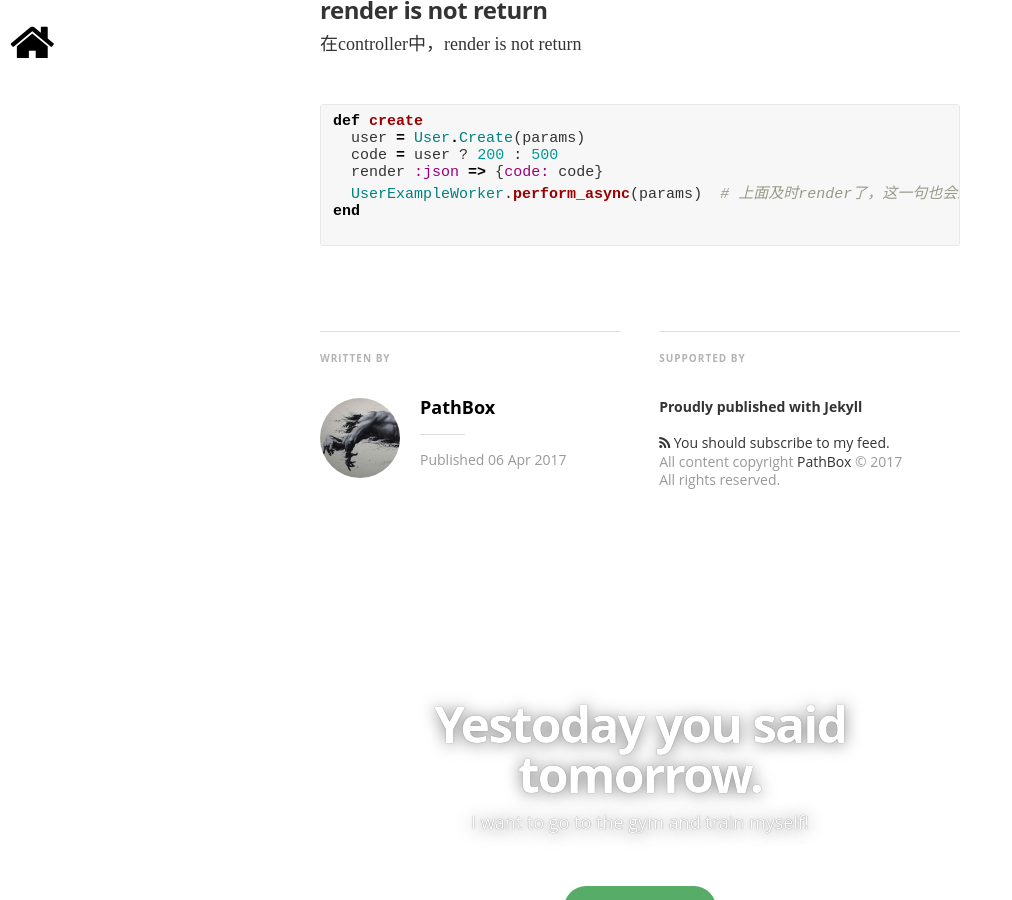
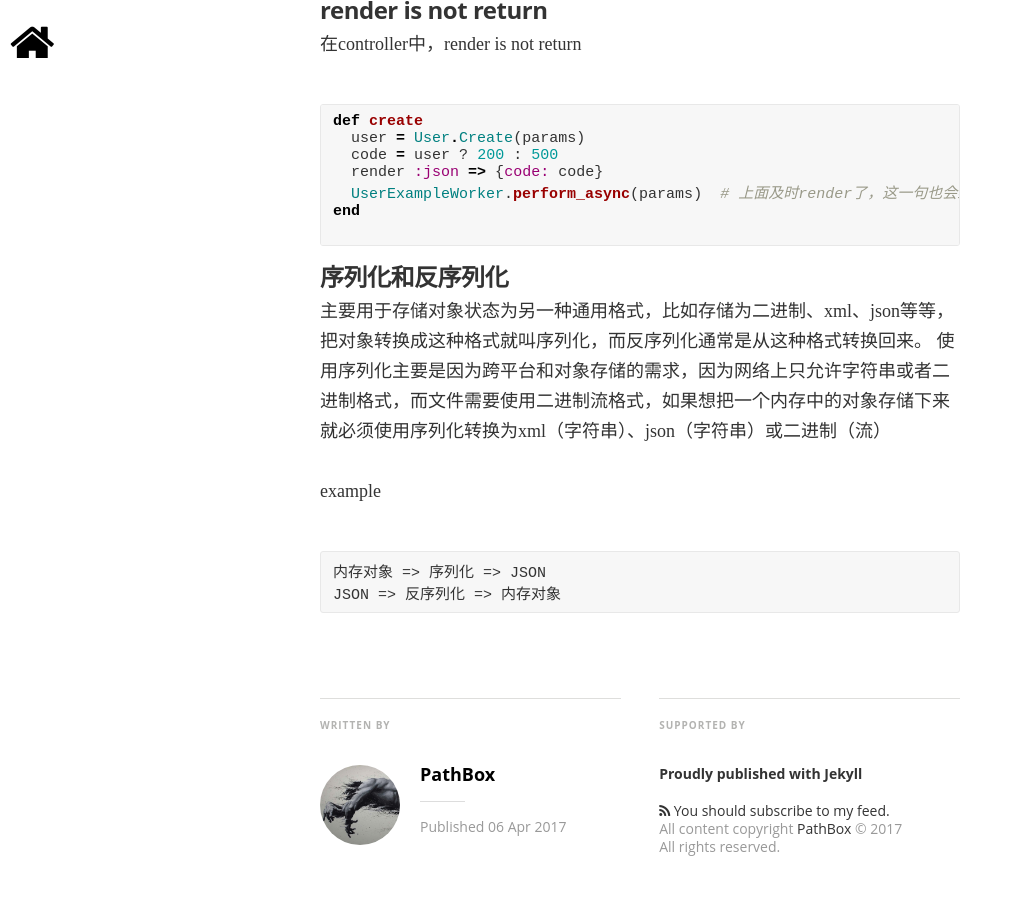
Before and after one commit to pathbox/pathbox.github.io, a Jekyll site: the page built from _posts/2017-04-06-work-summary-in-Udesk-three.md, in a window 1280 px wide and 900 px high, scrolled down 1927 px. Shown: the whole window, without its empty margins (0-1012 px from the left). Built offline with Jekyll 4.4.1, drawn with Linux system fonts in a browser that asks for light colours; nearby versions of some CDN libraries; some web fonts are replaced; comment, search, counter and statistics services are not loaded; some of the changed text lies outside the part shown.

Commit message:
序列化和反序列化

````diff
--- a/_posts/2017-04-06-work-summary-in-Udesk-three.md
+++ b/_posts/2017-04-06-work-summary-in-Udesk-three.md
@@ -49,3 +49,14 @@ def create
 end
 
 ```
+
+##### 序列化和反序列化
+
+主要用于存储对象状态为另一种通用格式，比如存储为二进制、xml、json等等，把对象转换成这种格式就叫序列化，而反序列化通常是从这种格式转换回来。
+使用序列化主要是因为跨平台和对象存储的需求，因为网络上只允许字符串或者二进制格式，而文件需要使用二进制流格式，如果想把一个内存中的对象存储下来就必须使用序列化转换为xml（字符串）、json（字符串）或二进制（流）
+
+example
+```
+内存对象 => 序列化 => JSON
+JSON => 反序列化 => 内存对象
+```
````
